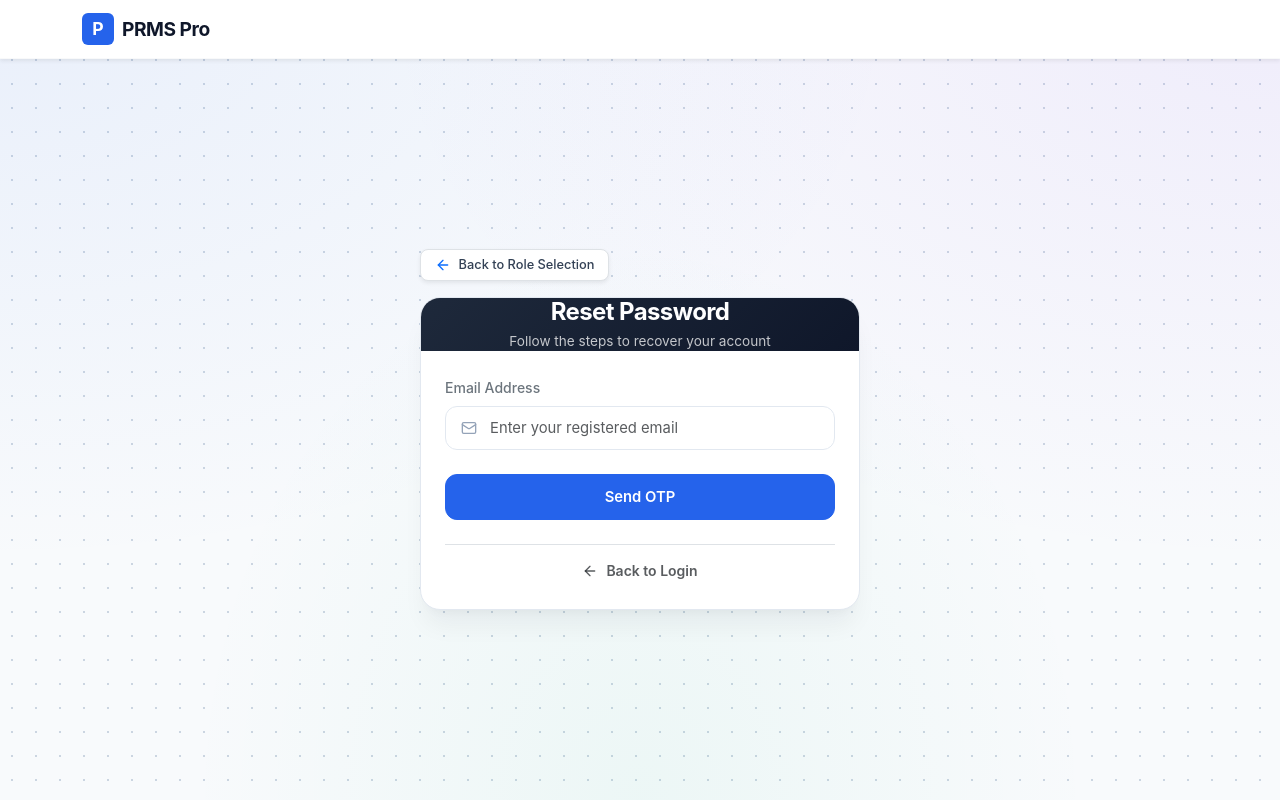
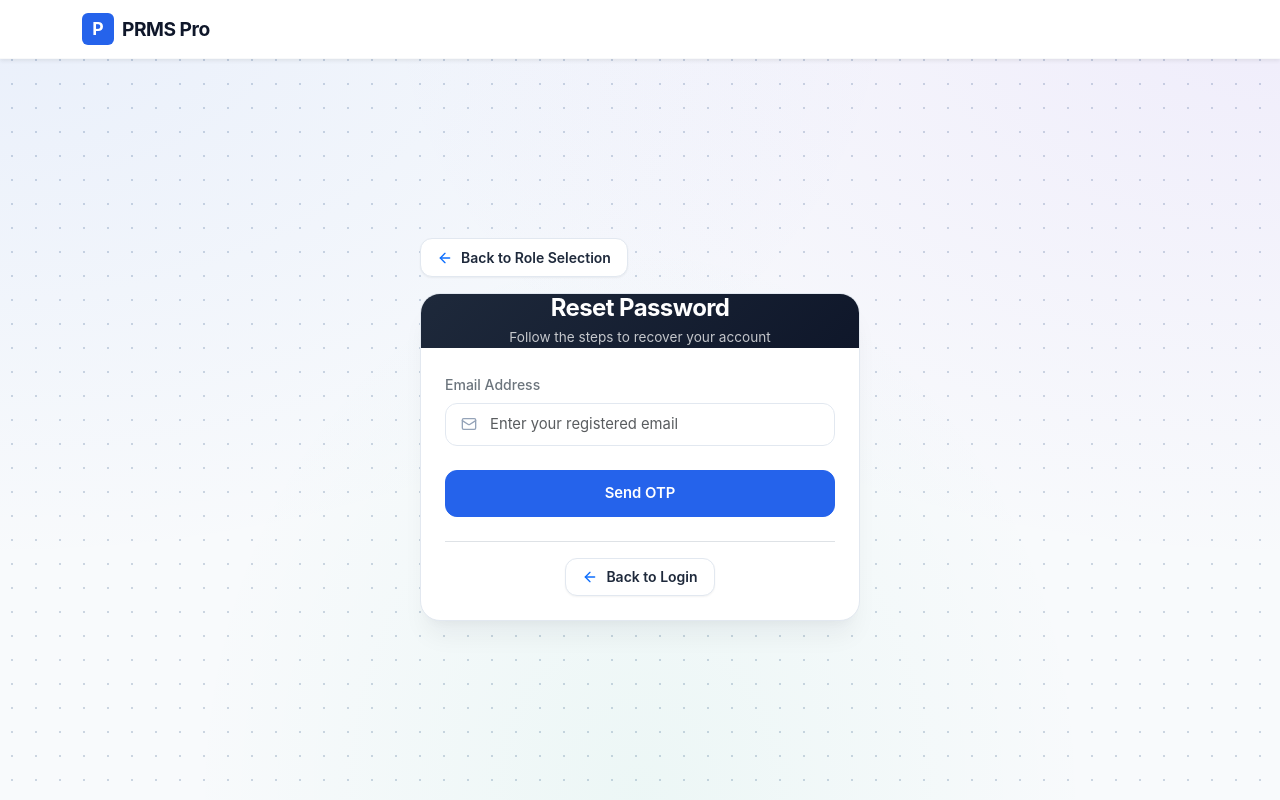
Before and after one commit to Jeet-76674/prms-public-demo, a React (Vite) app in the folder placement-recruitment-management-system/: page /forgot-password in a window 1280 px wide. Built offline with nearby package versions, Linux system fonts and the light colour scheme; no server answers.

Commit message:
Apply universal animated hover effects across all back buttons throughout the website

```diff
--- a/placement-recruitment-management-system/src/index.css
+++ b/placement-recruitment-management-system/src/index.css
@@ -79,6 +79,41 @@ body {
 .card-hover:hover .card-hover-text {
   color: #2563EB !important;
   transition: color 0.15s ease-in-out;
+}
+
+/* Universal Back Button Hover Effect */
+.btn-back,
+.btn-back-hover {
+  display: inline-flex !important;
+  align-items: center !important;
+  gap: 0.5rem !important;
+  background-color: #FFFFFF !important;
+  color: #1E293B !important;
+  border: 1px solid #E2E8F0 !important;
+  border-radius: 12px !important;
+  padding: 0.5rem 1rem !important;
+  font-weight: 600 !important;
+  font-size: 0.875rem !important;
+  text-decoration: none !important;
+  box-shadow: 0 1px 2px 0 rgba(0, 0, 0, 0.05) !important;
+  transition: all 0.2s cubic-bezier(0.4, 0, 0.2, 1) !important;
+  cursor: pointer !important;
+}
+
+.btn-back:hover,
+.btn-back-hover:hover {
+  transform: translateX(-4px) !important;
+  background-color: #F8FAFC !important;
+  border-color: #93C5FD !important;
+  color: #2563EB !important;
+  box-shadow: 0 4px 14px -2px rgba(37, 99, 235, 0.12), 0 2px 4px -2px rgba(0, 0, 0, 0.04) !important;
+}
+
+.btn-back:hover svg,
+.btn-back-hover:hover svg {
+  transform: translateX(-2px) !important;
+  color: #2563EB !important;
+  transition: transform 0.2s ease-in-out !important;
 }
 
 /* Button Styling */
--- a/placement-recruitment-management-system/src/layouts/AuthLayout.jsx
+++ b/placement-recruitment-management-system/src/layouts/AuthLayout.jsx
@@ -83,7 +83,7 @@ export default function AuthLayout() {
             <div className="mb-3 text-start">
               <Link
                 to={backToRolesUrl}
-                className="btn btn-sm bg-white border border-slate-200 shadow-sm rounded-pill px-3 py-1.5 d-inline-flex align-items-center gap-2 text-slate-700 fw-semibold text-decoration-none"
+                className="btn-back rounded-pill px-3 py-1.5"
                 style={{ fontSize: '0.85rem' }}
               >
                 <ArrowLeft size={16} className="text-primary" />
--- a/placement-recruitment-management-system/src/pages/auth/ForgotPassword.jsx
+++ b/placement-recruitment-management-system/src/pages/auth/ForgotPassword.jsx
@@ -188,8 +188,8 @@ export default function ForgotPassword() {
         )}
 
         <div className="text-center mt-4 pt-3 border-top">
-          <Link to="/select-role" className="text-decoration-none text-muted text-sm fw-semibold d-inline-flex align-items-center gap-2">
-            <ArrowLeft size={16} />
+          <Link to="/select-role" className="btn-back px-3.5 py-1.5 rounded-pill text-sm">
+            <ArrowLeft size={16} className="text-primary" />
             <span>Back to Login</span>
           </Link>
         </div>
--- a/placement-recruitment-management-system/src/pages/recruiter/Applicants.jsx
+++ b/placement-recruitment-management-system/src/pages/recruiter/Applicants.jsx
@@ -236,8 +236,7 @@ export default function RecruiterApplicants() {
       {/* Back button */}
       <Link
         to="/recruiter/jobs"
-        className="btn btn-white bg-white text-slate-800 border shadow-xs fw-semibold rounded-3 px-3.5 py-2 d-inline-flex align-items-center gap-2 mb-4 hover-bg-light transition-all text-decoration-none"
-        style={{ fontSize: '0.875rem' }}
+        className="btn-back mb-4"
       >
         <ArrowLeft size={18} className="text-primary" />
         <span>Back to Job Listings</span>
--- a/placement-recruitment-management-system/src/pages/recruiter/CreateJob.jsx
+++ b/placement-recruitment-management-system/src/pages/recruiter/CreateJob.jsx
@@ -107,8 +107,7 @@ export default function CreateJob() {
     >
       <Link
         to="/recruiter/jobs"
-        className="btn btn-white bg-white text-slate-800 border shadow-xs fw-semibold rounded-3 px-3.5 py-2 d-inline-flex align-items-center gap-2 mb-4 hover-bg-light transition-all text-decoration-none"
-        style={{ fontSize: '0.875rem' }}
+        className="btn-back mb-4"
       >
         <ArrowLeft size={18} className="text-primary" />
         <span>Back to Job Listings</span>
--- a/placement-recruitment-management-system/src/pages/recruiter/EditJob.jsx
+++ b/placement-recruitment-management-system/src/pages/recruiter/EditJob.jsx
@@ -136,8 +136,7 @@ export default function RecruiterEditJob() {
     >
       <Link
         to="/recruiter/jobs"
-        className="btn btn-white bg-white text-slate-800 border shadow-xs fw-semibold rounded-3 px-3.5 py-2 d-inline-flex align-items-center gap-2 mb-4 hover-bg-light transition-all text-decoration-none"
-        style={{ fontSize: '0.875rem' }}
+        className="btn-back mb-4"
       >
         <ArrowLeft size={18} className="text-primary" />
         <span>Back to Job Listings</span>
--- a/placement-recruitment-management-system/src/pages/student/JobDetails.jsx
+++ b/placement-recruitment-management-system/src/pages/student/JobDetails.jsx
@@ -95,8 +95,7 @@ export default function StudentJobDetails() {
     >
       <Link
         to="/student/jobs"
-        className="btn btn-white bg-white text-slate-800 border shadow-xs fw-semibold rounded-3 px-3.5 py-2 d-inline-flex align-items-center gap-2 mb-4 hover-shadow card-hover transition-all text-decoration-none"
-        style={{ fontSize: '0.875rem' }}
+        className="btn-back mb-4"
       >
         <ArrowLeft size={18} className="text-primary" />
         <span>Back to Job Directory</span>
--- a/placement-recruitment-management-system/src/pages/tpo/JobDetails.jsx
+++ b/placement-recruitment-management-system/src/pages/tpo/JobDetails.jsx
@@ -84,9 +84,10 @@ export default function TpoJobDetails() {
 
   return (
     <div className="container-fluid p-0">
-      <div className="mb-4 d-flex align-items-center gap-3">
-        <button onClick={() => navigate('/tpo/jobs')} className="btn btn-light rounded-circle p-2 shadow-sm">
-          <ArrowLeft size={20} />
+      <div className="mb-4">
+        <button onClick={() => navigate('/tpo/jobs')} className="btn-back mb-3">
+          <ArrowLeft size={18} className="text-primary" />
+          <span>Back to Job Postings</span>
         </button>
         <div>
           <h2 className="h4 mb-0 fw-bold text-slate-800">Job Details</h2>
--- a/placement-recruitment-management-system/src/pages/tpo/PlacementDetails.jsx
+++ b/placement-recruitment-management-system/src/pages/tpo/PlacementDetails.jsx
@@ -120,8 +120,7 @@ export default function TpoPlacementDetails() {
       {/* Back Button */}
       <Link
         to="/tpo/placements"
-        className="btn btn-white bg-white text-slate-800 border shadow-xs fw-semibold rounded-3 px-3.5 py-2 d-inline-flex align-items-center gap-2 mb-4 hover-bg-light transition-all text-decoration-none"
-        style={{ fontSize: '0.875rem' }}
+        className="btn-back mb-4"
       >
         <ArrowLeft size={18} className="text-primary" />
         <span>Back to Placement Audit</span>
--- a/placement-recruitment-management-system/src/pages/tpo/RecruiterDetails.jsx
+++ b/placement-recruitment-management-system/src/pages/tpo/RecruiterDetails.jsx
@@ -81,8 +81,7 @@ export default function TpoRecruiterDetails() {
       {/* Back Button */}
       <Link
         to="/tpo/recruiters"
-        className="btn btn-white bg-white text-slate-800 border shadow-xs fw-semibold rounded-3 px-3.5 py-2 d-inline-flex align-items-center gap-2 mb-4 hover-bg-light transition-all"
-        style={{ fontSize: '0.875rem' }}
+        className="btn-back mb-4"
       >
         <ArrowLeft size={18} className="text-primary" />
         <span>Back to Recruiter Directory</span>
--- a/placement-recruitment-management-system/src/pages/tpo/StudentDetails.jsx
+++ b/placement-recruitment-management-system/src/pages/tpo/StudentDetails.jsx
@@ -120,8 +120,7 @@ export default function TpoStudentDetails() {
       {/* Back Button */}
       <Link
         to="/tpo/students"
-        className="btn btn-white bg-white text-slate-800 border shadow-xs fw-semibold rounded-3 px-3.5 py-2 d-inline-flex align-items-center gap-2 mb-4 hover-bg-light transition-all text-decoration-none"
-        style={{ fontSize: '0.875rem' }}
+        className="btn-back mb-4"
       >
         <ArrowLeft size={18} className="text-primary" />
         <span>Back to Student Directory</span>
--- a/placement-recruitment-management-system/src/pages/vc/RecruiterDetails.jsx
+++ b/placement-recruitment-management-system/src/pages/vc/RecruiterDetails.jsx
@@ -138,8 +138,7 @@ export default function VcRecruiterDetails() {
       {/* Back Button */}
       <Link
         to="/vc/recruiters"
-        className="btn btn-white bg-white text-slate-800 border shadow-xs fw-semibold rounded-3 px-3.5 py-2 d-inline-flex align-items-center gap-2 mb-4 hover-bg-light transition-all"
-        style={{ fontSize: '0.875rem' }}
+        className="btn-back mb-4"
       >
         <ArrowLeft size={18} className="text-primary" />
         <span>Back to Company Directory</span>
```
